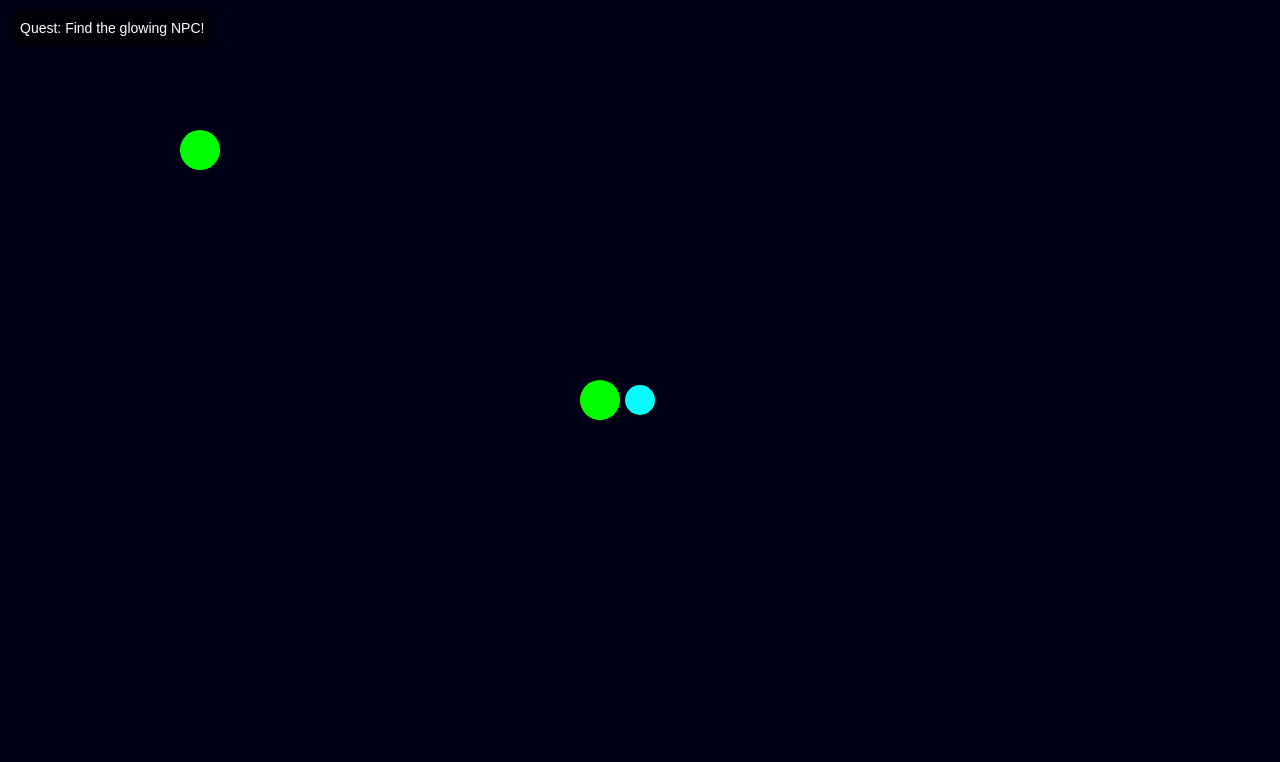
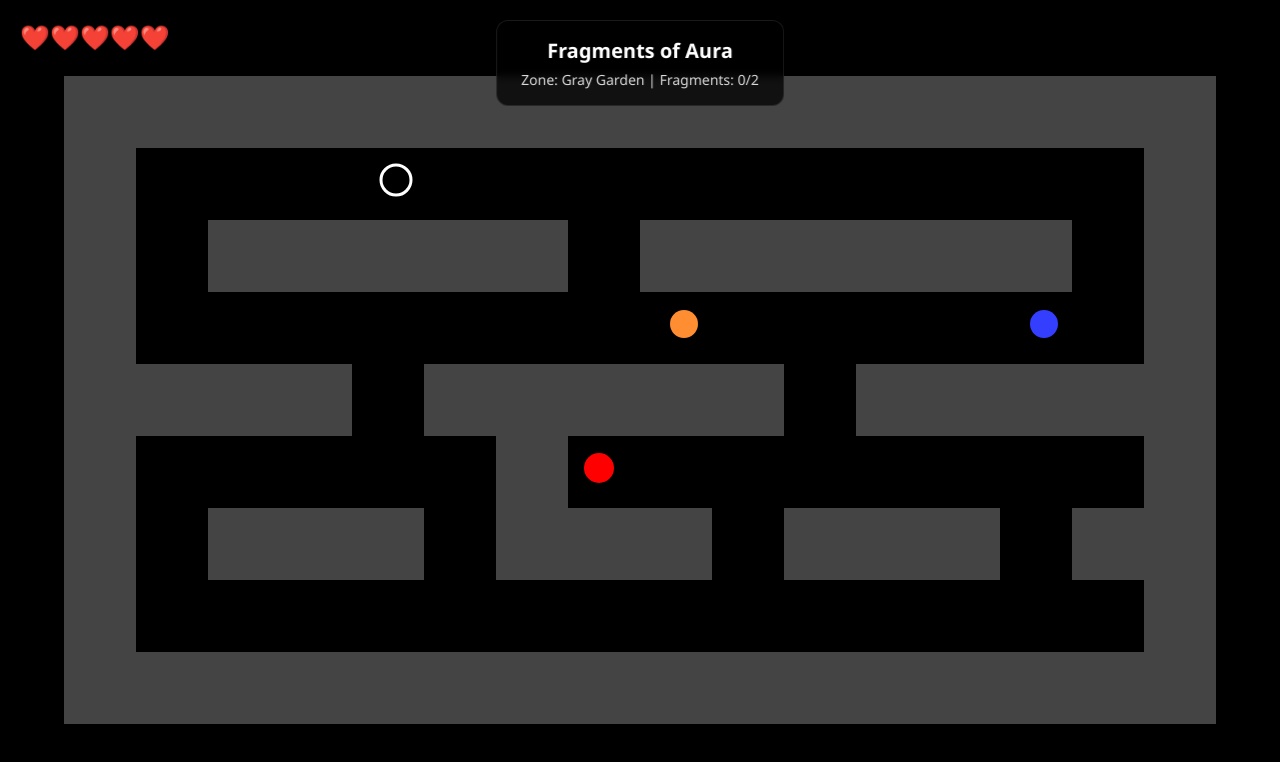
Before and after one commit to maiwanamini/canvas, a website built with Vite: page index.html in a window 1280 px wide. Built offline with nearby package versions, Linux system fonts and the light colour scheme.

Commit message:
Working game

```diff
--- a/index.html
+++ b/index.html
@@ -2,14 +2,22 @@
 <html lang="en">
 <head>
   <meta charset="UTF-8" />
-    <title>Canvas RPG Game</title>
+  <title>Fragments of Aura</title>
+  <meta name="viewport" content="width=device-width, initial-scale=1.0" />
   <link rel="stylesheet" href="/style.css" />
 </head>
 <body>
   <canvas id="canvas"></canvas>
+
+  <!-- ❤️ Health-display linksboven -->
+  <div id="hearts"></div>
+
+  <!-- ℹ️ Zone-info bovenaan gecentreerd -->
   <div id="ui">
-      <div id="questBox">Quest: Find the glowing NPC!</div>
+    <h1>Fragments of Aura</h1>
+    <div id="status">Loading...</div>
   </div>
+
   <script type="module" src="/src/main.js"></script>
 </body>
 </html>
--- a/package.json
+++ b/package.json
@@ -1,5 +1,5 @@
 {
-  "name": "canvas-rpg-game",
+  "name": "fragments-of-aura-tilemap",
   "version": "1.0.0",
   "scripts": {
     "dev": "vite",
--- /dev/null
+++ b/src/enemy.js
@@ -0,0 +1,33 @@
+export class Enemy {
+    constructor(x, y, speed = 1) {
+      this.x = x;
+      this.y = y;
+      this.radius = 15;
+      this.speed = speed;
+      this.direction = Math.random() < 0.5 ? 1 : -1;
+      this.axis = Math.random() < 0.5 ? 'x' : 'y';
+    }
+
+    update() {
+      if (this.axis === 'x') {
+        this.x += this.speed * this.direction;
+        if (this.x < 0 || this.x > innerWidth) this.direction *= -1;
+      } else {
+        this.y += this.speed * this.direction;
+        if (this.y < 0 || this.y > innerHeight) this.direction *= -1;
+      }
+    }
+
+    draw(ctx) {
+      ctx.beginPath();
+      ctx.fillStyle = "red";
+      ctx.arc(this.x, this.y, this.radius, 0, Math.PI * 2);
+      ctx.fill();
+    }
+
+    checkCollision(player) {
+      const dx = this.x - player.x;
+      const dy = this.y - player.y;
+      return Math.sqrt(dx * dx + dy * dy) < this.radius + player.radius;
+    }
+  }
--- /dev/null
+++ b/src/fragment.js
@@ -0,0 +1,19 @@
+export class Fragment {
+    constructor(x, y) {
+      this.x = x;
+      this.y = y;
+      this.radius = 12;
+      this.collected = false;
+      this.hue = Math.random() * 360;
+    }
+
+    draw(ctx) {
+      if (this.collected) return;
+
+      this.hue += 1;
+      ctx.beginPath();
+      ctx.fillStyle = `hsl(${this.hue % 360}, 100%, 60%)`;
+      ctx.arc(this.x, this.y, this.radius + Math.sin(Date.now() / 100) * 2, 0, Math.PI * 2);
+      ctx.fill();
+    }
+  }
--- a/src/main.js
+++ b/src/main.js
@@ -1,38 +1,147 @@
 import { Player } from './player.js';
-import { NPC } from './npc.js';
+import { drawMap, isBlocked, tileSize } from './world.js';
+import { Fragment } from './fragment.js';
+import { Enemy } from './enemy.js';
 
 const canvas = document.getElementById("canvas");
 const ctx = canvas.getContext("2d");
-canvas.width = innerWidth;
-canvas.height = innerHeight;
 
-const player = new Player(canvas.width / 2, canvas.height / 2);
-const npcs = [new NPC(200, 150), new NPC(600, 400)];
-let currentQuest = "Find the glowing NPC!";
+function resizeCanvas() {
+  canvas.width = window.innerWidth;
+  canvas.height = window.innerHeight;
+}
+resizeCanvas();
+window.addEventListener("resize", resizeCanvas);
 
-function drawBackground() {
-  ctx.fillStyle = "rgba(0, 0, 20, 1)";
-  ctx.fillRect(0, 0, canvas.width, canvas.height);
+const player = new Player(0, 0);
+let currentZoneIndex = 0;
+let portalVisible = false;
+let portalPos = { x: 0, y: 0 };
+let fragments = [];
+let enemies = [];
+let health = 5;
+const maxHealth = 5;
+
+const zones = [
+  { name: "Gray Garden", fragmentCount: 2, enemyCount: 1 },
+  { name: "Azure Grove", fragmentCount: 3, enemyCount: 2 },
+  { name: "Crimson Hollow", fragmentCount: 4, enemyCount: 3 }
+];
+
+function getFreeTile() {
+  let x, y;
+  do {
+    x = Math.floor(Math.random() * 14 + 1);
+    y = Math.floor(Math.random() * 7 + 1);
+  } while (isBlocked(x * tileSize + tileSize / 2, y * tileSize + tileSize / 2));
+  return [x * tileSize + tileSize / 2, y * tileSize + tileSize / 2];
 }
 
-function drawUI() {
-  document.getElementById("questBox").innerText = "Quest: " + currentQuest;
+function setupZone(index) {
+  const zone = zones[index];
+  portalVisible = false;
+  portalPos = { x: 0, y: 0 };
+  fragments = [];
+  enemies = [];
+
+  const [px, py] = getFreeTile();
+  player.x = px;
+  player.y = py;
+
+  for (let i = 0; i < zone.fragmentCount; i++) {
+    const [fx, fy] = getFreeTile();
+    fragments.push(new Fragment(fx, fy));
+  }
+
+  for (let i = 0; i < zone.enemyCount; i++) {
+    const [ex, ey] = getFreeTile();
+    enemies.push(new Enemy(ex, ey, 1 + index * 0.5));
+  }
+}
+setupZone(currentZoneIndex);
+
+function updateUI() {
+  const status = document.getElementById("status");
+  const heartDisplay = document.getElementById("hearts");
+  const collected = fragments.filter(f => f.collected).length;
+  const total = fragments.length;
+  status.innerText = `Zone: ${zones[currentZoneIndex].name} | Fragments: ${collected}/${total}`;
+  heartDisplay.innerText = "❤️".repeat(health) + "🤍".repeat(maxHealth - health);
+}
+
+function drawPortal() {
+  const { x, y } = portalPos;
+  ctx.beginPath();
+  ctx.strokeStyle = "white";
+  ctx.lineWidth = 3;
+  ctx.arc(x, y, 25, 0, Math.PI * 2);
+  ctx.stroke();
+  ctx.fillStyle = "rgba(255,255,255,0.2)";
+  ctx.fill();
+
+  const dx = player.x - x;
+  const dy = player.y - y;
+  if (Math.sqrt(dx * dx + dy * dy) < player.radius + 25) {
+    currentZoneIndex++;
+    if (currentZoneIndex >= zones.length) {
+      alert("✨ You completed all zones!");
+      currentZoneIndex = 0;
+    }
+    health = maxHealth;
+    setupZone(currentZoneIndex);
+  }
 }
 
 function gameLoop() {
-  drawBackground();
-  player.update();
+  ctx.clearRect(0, 0, canvas.width, canvas.height);
+  drawMap(ctx);
+  player.update(isBlocked);
   player.draw(ctx);
 
-  for (const npc of npcs) {
-    npc.draw(ctx);
-    if (player.checkCollision(npc)) {
-      npc.interact();
-      currentQuest = "Quest complete!";
+  enemies.forEach(enemy => {
+    const oldX = enemy.x;
+    const oldY = enemy.y;
+    enemy.update();
+    if (isBlocked(enemy.x, enemy.y)) {
+      enemy.x = oldX;
+      enemy.y = oldY;
+      enemy.direction *= -1;
     }
+    enemy.draw(ctx);
+    if (enemy.checkCollision(player)) {
+      health--;
+      if (health <= 0) {
+        alert("💀 Game Over!");
+        health = maxHealth;
+        currentZoneIndex = 0;
+        setupZone(0);
+        return;
+      }
+      const [px, py] = getFreeTile();
+      player.x = px;
+      player.y = py;
+    }
+  });
+
+  let collectedCount = 0;
+  fragments.forEach(fragment => {
+    if (!fragment.collected && player.checkCollision(fragment)) {
+      fragment.collected = true;
+    }
+    fragment.draw(ctx);
+    if (fragment.collected) collectedCount++;
+  });
+
+  if (collectedCount === fragments.length) {
+    if (!portalVisible) {
+      const [px, py] = getFreeTile();
+      portalPos = { x: px, y: py };
+      portalVisible = true;
+    }
+    drawPortal();
   }
 
-  drawUI();
+  updateUI();
   requestAnimationFrame(gameLoop);
 }
 
--- a/src/npc.js
+++ /dev/null
@@ -1,23 +0,0 @@
-export class NPC {
-  constructor(x, y) {
-    this.x = x;
-    this.y = y;
-    this.radius = 20;
-    this.color = "lime";
-    this.interacted = false;
-  }
-
-  draw(ctx) {
-    ctx.beginPath();
-    ctx.fillStyle = this.interacted ? "gray" : this.color;
-    ctx.arc(this.x, this.y, this.radius, 0, Math.PI * 2);
-    ctx.fill();
-  }
-
-  interact() {
-    if (!this.interacted) {
-      this.interacted = true;
-      console.log("You found the glowing NPC!");
-    }
-  }
-}
--- a/src/player.js
+++ b/src/player.js
@@ -3,7 +3,7 @@ export class Player {
     this.x = x;
     this.y = y;
     this.radius = 15;
-    this.color = "aqua";
+    this.color = "white";
     this.speed = 2;
     this.keys = {};
 
@@ -11,23 +11,40 @@ export class Player {
     window.addEventListener("keyup", (e) => this.keys[e.key] = false);
   }
 
-  update() {
-    if (this.keys["ArrowUp"] || this.keys["w"]) this.y -= this.speed;
-    if (this.keys["ArrowDown"] || this.keys["s"]) this.y += this.speed;
-    if (this.keys["ArrowLeft"] || this.keys["a"]) this.x -= this.speed;
-    if (this.keys["ArrowRight"] || this.keys["d"]) this.x += this.speed;
+  update(isBlocked) {
+    const next = { x: this.x, y: this.y };
+
+    if (this.keys["ArrowUp"] || this.keys["w"]) next.y -= this.speed;
+    if (this.keys["ArrowDown"] || this.keys["s"]) next.y += this.speed;
+    if (this.keys["ArrowLeft"] || this.keys["a"]) next.x -= this.speed;
+    if (this.keys["ArrowRight"] || this.keys["d"]) next.x += this.speed;
+
+    const buffer = 10;
+    const cx = next.x;
+    const cy = next.y;
+
+    if (
+      !isBlocked(cx - buffer, cy) &&
+      !isBlocked(cx + buffer, cy) &&
+      !isBlocked(cx, cy - buffer) &&
+      !isBlocked(cx, cy + buffer)
+    ) {
+      this.x = next.x;
+      this.y = next.y;
+    }
   }
 
   draw(ctx) {
     ctx.beginPath();
-    ctx.fillStyle = this.color;
+    ctx.strokeStyle = this.color;
+    ctx.lineWidth = 3;
     ctx.arc(this.x, this.y, this.radius, 0, Math.PI * 2);
-    ctx.fill();
+    ctx.stroke();
   }
 
-  checkCollision(npc) {
-    const dx = this.x - npc.x;
-    const dy = this.y - npc.y;
-    return Math.sqrt(dx * dx + dy * dy) < this.radius + npc.radius;
+  checkCollision(obj) {
+    const dx = this.x - obj.x;
+    const dy = this.y - obj.y;
+    return Math.sqrt(dx * dx + dy * dy) < this.radius + obj.radius;
   }
 }
--- /dev/null
+++ b/src/world.js
@@ -0,0 +1,61 @@
+export const tileSize = 72;
+
+export const tilemap = [
+  "1111111111111111",
+  "1000000000000001",
+  "1011111011111101",
+  "1000000000000001",
+  "1111011111011111",
+  "1000001000000001",
+  "1011101110111011",
+  "1000000000000001",
+  "1111111111111111"
+];
+
+export function drawMap(ctx) {
+  const canvasWidth = ctx.canvas.width;
+  const canvasHeight = ctx.canvas.height;
+
+  const mapWidth = tilemap[0].length * tileSize;
+  const mapHeight = tilemap.length * tileSize;
+
+  // Bereken de offset om de map in het midden te plaatsen
+  const offsetX = (canvasWidth - mapWidth) / 2;
+  const offsetY = (canvasHeight - mapHeight) / 2;
+
+  // Teken de tiles, met de juiste offset om de map te centreren
+  for (let y = 0; y < tilemap.length; y++) {
+    for (let x = 0; x < tilemap[y].length; x++) {
+      const tile = tilemap[y][x];
+      if (tile === "1") {
+        ctx.fillStyle = "#444";
+        ctx.fillRect(x * tileSize + offsetX, y * tileSize + offsetY, tileSize, tileSize);
+      }
+    }
+  }
+}
+
+export function isBlocked(x, y) {
+  const canvasWidth = canvas.width;
+  const canvasHeight = canvas.height;
+
+  // Bereken de offsets voor het controleren van collision
+  const mapWidth = tilemap[0].length * tileSize;
+  const mapHeight = tilemap.length * tileSize;
+
+  const offsetX = (canvasWidth - mapWidth) / 2;
+  const offsetY = (canvasHeight - mapHeight) / 2;
+
+  const col = Math.floor((x - offsetX) / tileSize);
+  const row = Math.floor((y - offsetY) / tileSize);
+
+  if (
+    row < 0 ||
+    row >= tilemap.length ||
+    col < 0 ||
+    col >= tilemap[0].length
+  ) {
+    return true;
+  }
+  return tilemap[row][col] === "1";
+}
--- a/style.css
+++ b/style.css
@@ -1,19 +1,57 @@
+* {
+    box-sizing: border-box;
+  }
+
   body {
     margin: 0;
+    padding: 0;
+    background: #000;
     overflow: hidden;
-  background: #000;
-  font-family: sans-serif;
+    font-family: 'Segoe UI', sans-serif;
     color: white;
   }
+
   canvas {
+    position: absolute;
+    top: 0;
+    left: 0;
     display: block;
+    z-index: 0;
+    width: 100vw;
+    height: 100vh;
   }
+
+  #hearts {
+    position: absolute;
+    top: 20px;
+    left: 20px;
+    font-size: 24px;
+    z-index: 5;
+    user-select: none;
+  }
+
   #ui {
     position: absolute;
-  top: 10px;
-  left: 10px;
-  background: rgba(0,0,0,0.6);
-  padding: 10px;
-  border-radius: 10px;
+    top: 20px;
+    left: 50%;
+    transform: translateX(-50%);
+    background: rgba(0, 0, 0, 0.75);
+    padding: 16px 24px;
+    border-radius: 12px;
+    z-index: 4;
+    max-width: 90vw;
+    backdrop-filter: blur(4px);
+    border: 1px solid rgba(255, 255, 255, 0.1);
+    text-align: center;
+  }
+
+  #ui h1 {
+    font-size: 20px;
+    margin: 0 0 6px 0;
+    font-weight: bold;
+  }
+
+  #status {
     font-size: 14px;
+    opacity: 0.85;
   }
```
Also changed, not shown: 1 other file. Lines whose indentation alone changed are shown as unchanged.
